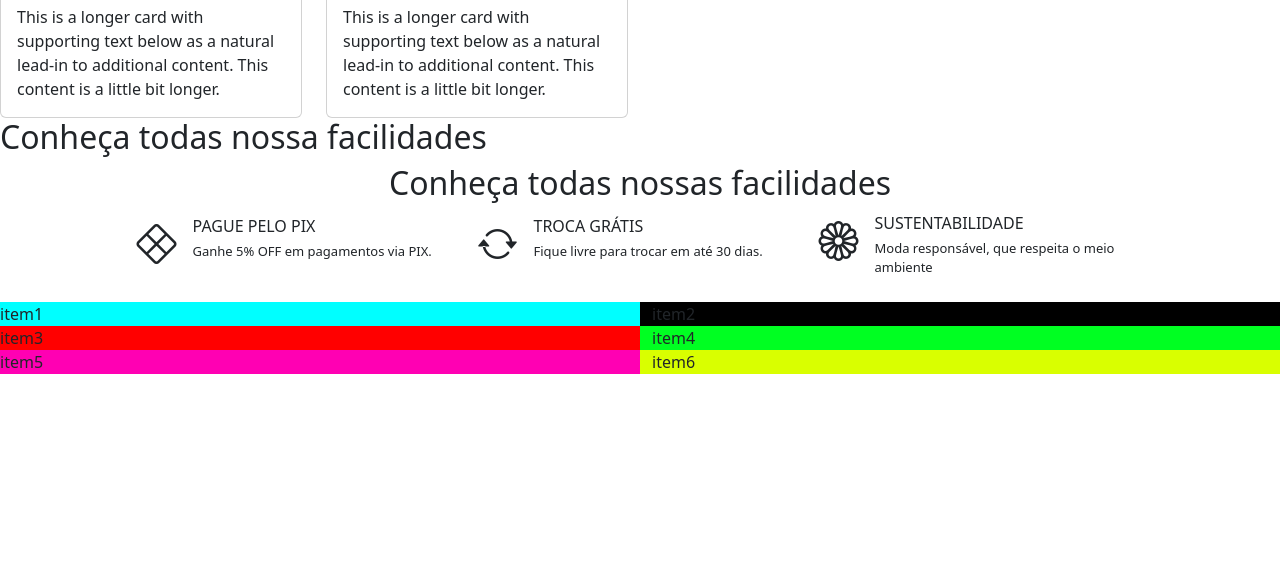
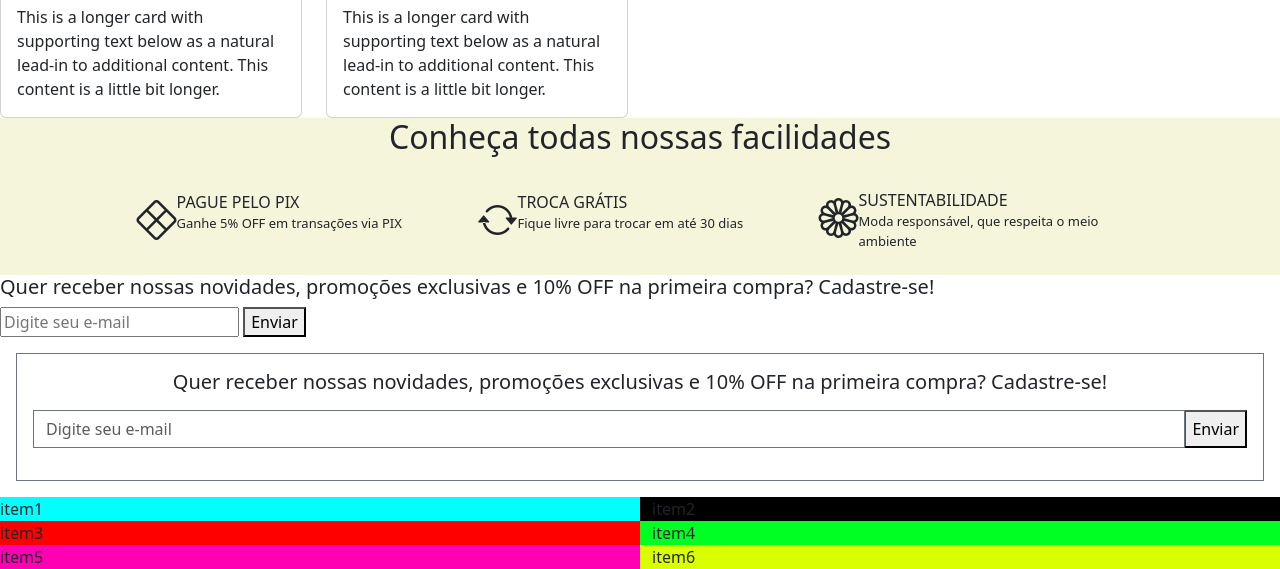
Before and after one commit to joaosingado12/Projeto-senac, a plain HTML site: page teste.html in a window 1280 px wide. Shown: the part 278-847 px from the top of the page. Before the commit the page ends 800 px from the top, so only its background shows below. Drawn offline with nearby package versions, Linux system fonts and the light colour scheme.

Commit message:
Update teste.html

```diff
--- a/teste.html
+++ b/teste.html
@@ -71,37 +71,50 @@
     </div>
   </div>
 </div>
-<section>
-  <h2>Conheça todas nossa facilidades</h2>
 
-  <section class="pb-4">
-    <h2 class="text-center">Conheça todas nossas facilidades</h2>
-
-
-    <div class="d-flex flex-column flex-lg-row justify-content-center align-items-center gap-3 px-3">
-        <div class="div-facilidades d-flex">
-          <div><i class="bi bi-x-diamond fs-1"></i></div>
+<section class="pb-4" style="background-color: beige;">
+  <H2 class="text-center pb-4">Conheça todas nossas facilidades</H2>
+  <div class="d-flex flex-column justify-content-center flex-lg-row align-items-center gap-3 px-3">
+    <div class="d-flex div-facilidades">
+      <div><i class="fs-1 bi bi-x-diamond"></i></div>
       <div>
-            <div class="ms-3 mb-1">PAGUE PELO PIX</div>
-            <div class="texto-menor ms-3">Ganhe 5% OFF em pagamentos via PIX.</div>
+        <div>PAGUE PELO PIX</div>
+        <div class="texto-menor">Ganhe 5% OFF em transações via PIX</div>
       </div>
     </div>
-        <div class="div-facilidades d-flex">
-          <div><i class="bi bi-arrow-repeat fs-1"></i></div>
+    <div class="d-flex div-facilidades">
+      <div><i class="fs-1 bi bi-arrow-repeat"></i></div>
       <div>
-            <div class="ms-3 mb-1">TROCA GRÁTIS</div>
-            <div class="texto-menor ms-3">Fique livre para trocar em até 30 dias.</div>
+        <div>TROCA GRÁTIS</div>
+        <div class="texto-menor">Fique livre para trocar em até 30 dias</div>
       </div>
     </div>
-        <div class="div-facilidades d-flex">
-          <div><i class="bi bi-flower1 fs-1"></i></div>
+    <div class="d-flex div-facilidades">
+      <div><i class="fs-1 bi bi-flower1"></i></div>
       <div>
-            <div class="ms-3 mb-1">SUSTENTABILIDADE</div>
-            <div class="texto-menor ms-3">Moda responsável, que respeita o meio ambiente</div>
+        <div>SUSTENTABILIDADE</div>
+        <div class="texto-menor">Moda responsável, que respeita o meio ambiente</div>
       </div>
     </div>
   </div>
 </section>
+
+
+<form>
+  <h5>Quer receber nossas novidades, promoções exclusivas e 10% OFF na primeira compra? Cadastre-se!</h5>
+  <div>
+    <input type="email" placeholder="Digite seu e-mail" aria-label="Digite seu e-mail" aria-describedby="button-addon2" />
+<button type="button" id="button-addon2">Enviar</button>
+  </div>
+</form>
+
+<form class="border border-secondary m-3 p-3 text-center">
+  <h5>Quer receber nossas novidades, promoções exclusivas e 10% OFF na primeira compra? Cadastre-se!</h5>
+  <div class="input-group my-3">
+    <input class="form-control border-secondary rounded-0" type="email" placeholder="Digite seu e-mail" aria-label="Digite seu e-mail" aria-describedby="button-addon2" />
+<button type="button" id="button-addon2">Enviar</button>
+  </div>
+</form>
 
   <div class="row align-items-center" style="justify-content: center;">
     <div class="col-6" style="background-color: aqua;">item1</div>
```
Lines whose indentation alone changed are shown as unchanged.
